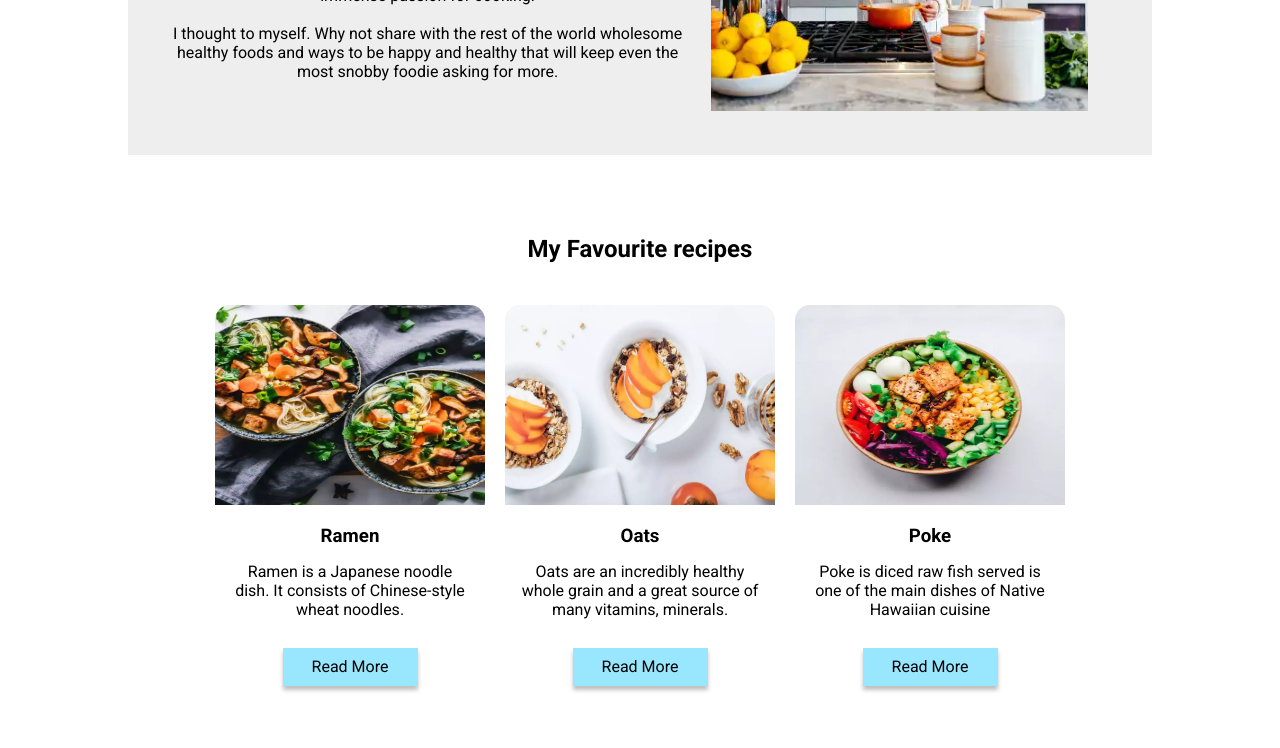
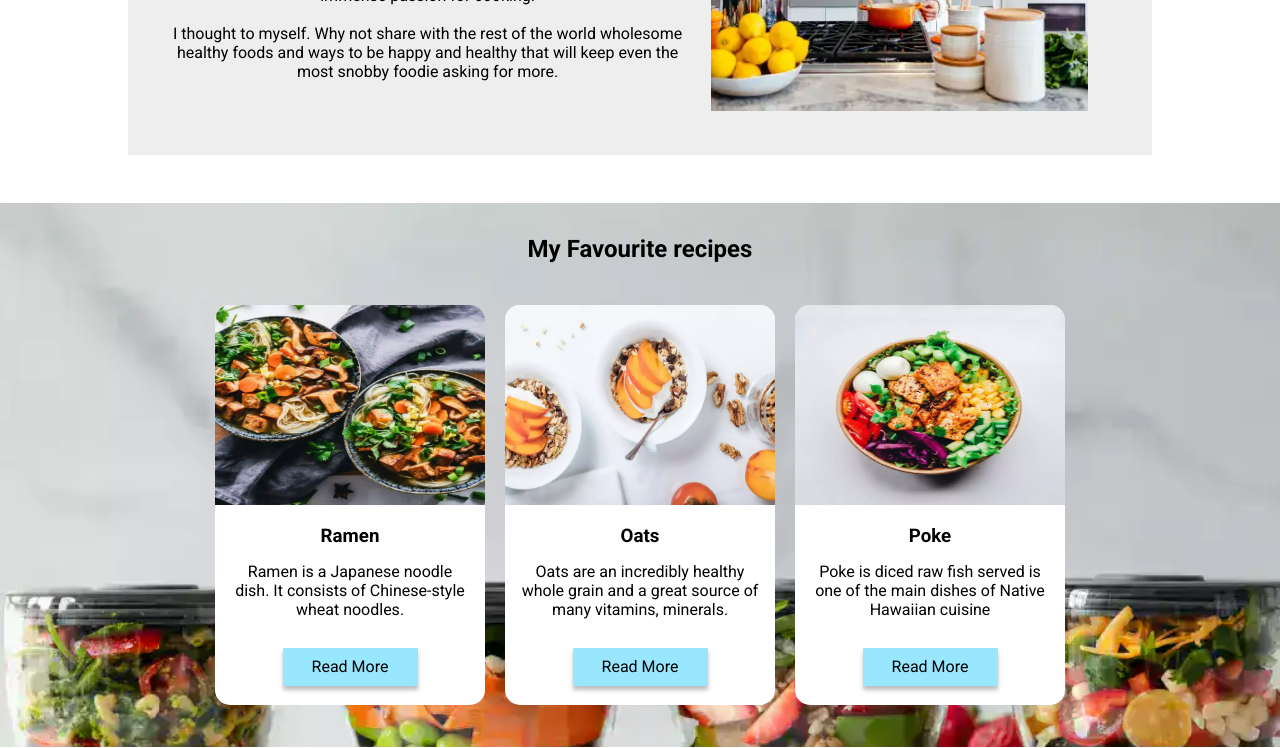
Before and after one commit to MuzhdaN/Foodie-blog_PP1, a plain HTML site: page index.html in a window 1280 px wide. Shown: the part 1112-1860 px from the top of the page. Drawn offline with Linux system fonts and the light colour scheme; the site is published under a folder, as on GitHub Pages, so addresses that start at the root find nothing.

Commit message:
change url path for recipe-section

```diff
--- a/assets/css/style.css
+++ b/assets/css/style.css
@@ -140,7 +140,7 @@ img {
 
 /* recipe section */
 #recipe-section {
-    background: url(/assets/image/recipe-bg-home.webp) no-repeat center center fixed;
+    background: url(../image/recipe-bg-home.webp) no-repeat center center fixed;
     background-size: cover;
     margin-top: 3rem
 }
```
